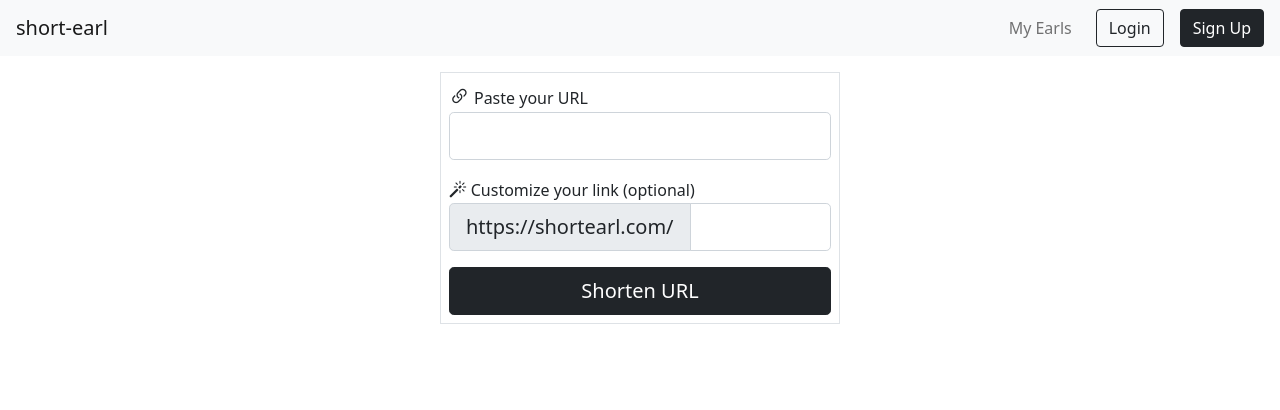
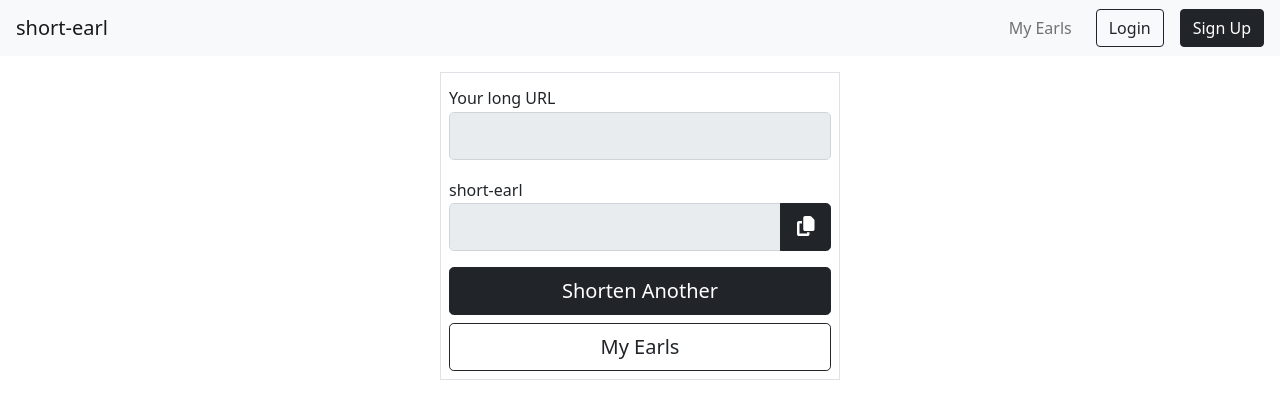
Before and after one commit to CameronCanning/short-earl, a React (Create React App) app in the folder client/: page /app in a window 1280 px wide. Shown: the top 410 px of the page. Built offline with nearby package versions, Linux system fonts and the light colour scheme.

Commit message:
copy button tooltip

```diff
--- a/client/package.json
+++ b/client/package.json
@@ -6,6 +6,7 @@
     "@fortawesome/fontawesome-svg-core": "^6.1.1",
     "@fortawesome/free-solid-svg-icons": "^6.1.1",
     "@fortawesome/react-fontawesome": "^0.1.18",
+    "@popperjs/core": "^2.11.5",
     "@testing-library/jest-dom": "^5.16.2",
     "@testing-library/react": "^12.1.4",
     "@testing-library/user-event": "^13.5.0",
@@ -14,6 +15,7 @@
     "bootstrap-icons": "^1.8.1",
     "node-sass": "^7.0.1",
     "react": "^17.0.2",
+    "react-bootstrap": "^2.2.3",
     "react-dom": "^17.0.2",
     "react-router-dom": "^6.3.0",
     "react-scripts": "5.0.0",
--- a/client/src/components/short.js
+++ b/client/src/components/short.js
@@ -1,8 +1,9 @@
-import React, { useState } from 'react';
+import React, { useState, useRef, useEffect } from 'react';
 //import { useNavigate } from 'react-router';
 import { validateEarl, INVALID } from '../services/validateEarl.js'
 import { FontAwesomeIcon } from '@fortawesome/react-fontawesome'
 import { faCopy } from '@fortawesome/free-solid-svg-icons'
+import { Tooltip, Overlay } from 'react-bootstrap';
 const axios = require('axios');
 
 
@@ -21,8 +22,11 @@ const Short = () => {
             error: ''
         }
     });
+    const [complete, setComplete] = useState(true);
 
-    const [complete, setComplete] = useState(false);
+    const [showTooltip, setShowTooltip] = useState(false);
+    const target = useRef(null);
+
 
 
     const DOMAIN = 'https://shortearl.com/';
@@ -39,18 +43,18 @@ const Short = () => {
         const newEarl = {...form};
         let newValidation = validateEarl(newEarl);
         setValidation(newValidation);
-        if (newValidation.short.status == INVALID || newValidation.long.status == INVALID) return;
+        if (newValidation.short.status === INVALID || newValidation.long.status === INVALID) return;
 
         axios.post('http://localhost:5000/short/add', newEarl)
         .then( (res) => {
-            if (res.data.status == 'success'){
+            if (res.data.status === 'success'){
                 updateForm({
                     long: form.long,
                     short: DOMAIN + res.data.earl,
                 });
                 setComplete(true);
             }
-            else if (res.data.status == 'earl_taken'){
+            else if (res.data.status === 'earl_taken'){
                 setValidation( (prev) => {
                     return {
                         ...prev,
@@ -71,6 +75,7 @@ const Short = () => {
 
         <div className='border main mt-3'>
         <form onSubmit={onSubmit} className = 'needs-validation' noValidate>
+
             <div className='form-group p-2'>
 
                 <label htmlFor='long'>
@@ -86,6 +91,7 @@ const Short = () => {
                     onChange={ (e) => updateForm({ long: e.target.value }) }/>
                     <div className="invalid-feedback">{validation.long.error}</div>
             </div>
+
             <div className='form-group p-2'>
                 <label htmlFor='short'>
                     <i className="bi bi-magic" style={{fontSize: '1.1rem'}}></i>
@@ -103,14 +109,33 @@ const Short = () => {
                         value={form.short}
                         onChange={ (e) => updateForm({ short: e.target.value }) }/>
                         {complete &&
-                            <button className="btn btn-dark" type="button" onClick={() => {navigator.clipboard.writeText(form.short)}}>
+                            <>
+                            <button
+                                className="btn btn-dark"
+                                type="button"
+                                onClick={() => {
+                                    navigator.clipboard.writeText(form.short);
+                                    setShowTooltip(true);
+                                    setTimeout(() => setShowTooltip(false), 1000);
+                                    }}
+                                ref={target}
+                            >
                                 <FontAwesomeIcon icon={faCopy} />
                             </button>
+                            <Overlay target={target.current} show={showTooltip} placement="right">
+                                {(props) => (
+                                    <Tooltip id="copy-tt" {...props}>
+                                        Copied
+                                    </Tooltip>
+                                )}
+                            </Overlay>
+                            </>
                         }
                         <div className="invalid-feedback">{validation.short.error}</div>
 
                 </div>
             </div>
+
             <div className='form-group p-2 d-grid gap-2'>
                 {complete
                     ? [<button type='button' key='1' className='btn btn-dark btn-lg btn-block'>Shorten Another</button>,
@@ -123,11 +148,3 @@ const Short = () => {
     )
 }
 export default Short;
-
-/**
- * change form onSubmit
- * input readonly:
- *      change input updates to null
- *      change buttons
- *
- */
--- a/client/src/index.js
+++ b/client/src/index.js
@@ -3,7 +3,8 @@ import ReactDOM from "react-dom";
 import App from "./App";
 import { BrowserRouter } from "react-router-dom";
 import './style.scss';
-import "bootstrap-icons/font/bootstrap-icons.css";
+
+
 
 ReactDOM.render(
   <React.StrictMode>
--- a/client/src/services/validateEarl.js
+++ b/client/src/services/validateEarl.js
@@ -19,7 +19,7 @@ const validateURL = (url) => {
 		'(\\#[-a-z\\d_]*)?$',
 		'i'
 	);
-	if (url.length == 0) return {status: INVALID, error: 'URL Required'}; //Empty field
+	if (url.length === 0) return {status: INVALID, error: 'URL Required'}; //Empty field
 	else if (url.length >= 10000) return {status: INVALID, error: 'URL must be less than 10000 characters'}; //Too Long
 	else if (!urlPattern.test(url)) return {status: INVALID, error: 'Invalid URL'}; //Invalid URL
 	return {status: VALID, error: ''};
--- a/client/src/style.scss
+++ b/client/src/style.scss
@@ -1,5 +1,7 @@
-@import "../node_modules/bootstrap/scss/bootstrap";
 
+
+@import "~bootstrap/scss/bootstrap";
+//@import '~bootstrap/dist/css/bootstrap.min.css';
 .main {
     max-width: 400px;
     margin: 0 auto;
```
Also changed, not shown: 1 other file (tests, documents, lock files or other folders).
